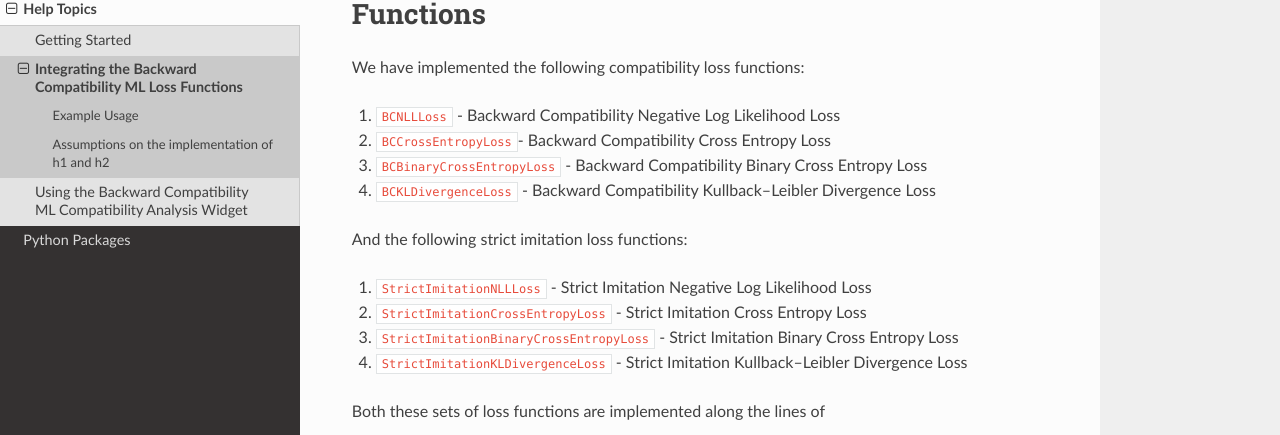
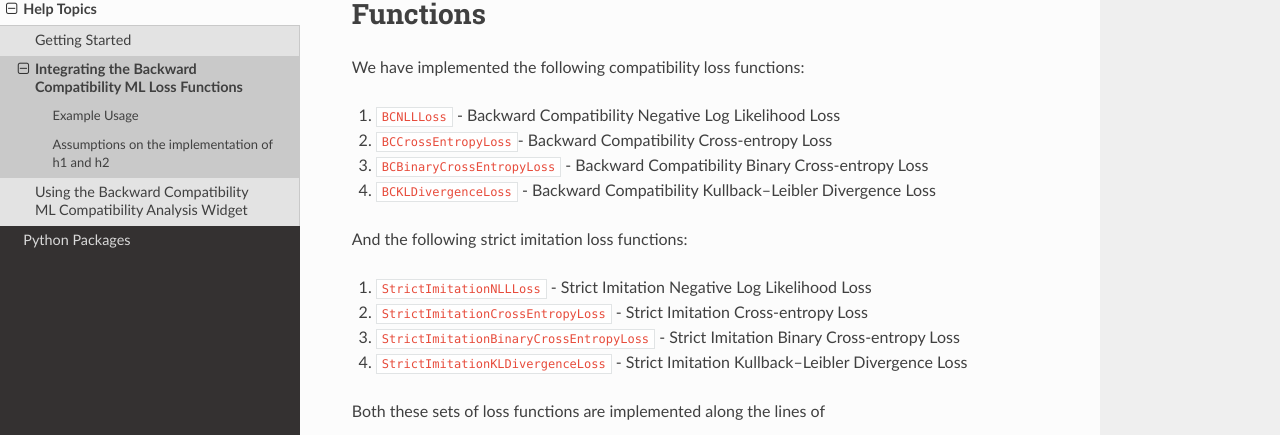
Before and after one commit to microsoft/BackwardCompatibilityML, a Sphinx documentation site: the page built from docs/backwardcompatibilityml/topics/integrating_loss_functions.rst, in a window 1280 px wide and 900 px high. Shown: the part 141-576 px from the top of the window. Built offline with Sphinx 7.4.7 and the Read the Docs theme 2.0.0, drawn with Linux system fonts in a browser that asks for light colours.

```diff
--- a/docs/backwardcompatibilityml/topics/integrating_loss_functions.rst
+++ b/docs/backwardcompatibilityml/topics/integrating_loss_functions.rst
@@ -6,15 +6,15 @@ Integrating the Backward Compatibility ML Loss Functions
 We have implemented the following compatibility loss functions:
 
 1. ``BCNLLLoss`` - Backward Compatibility Negative Log Likelihood Loss
-2. ``BCCrossEntropyLoss``- Backward Compatibility Cross Entropy Loss
-3. ``BCBinaryCrossEntropyLoss`` - Backward Compatibility Binary Cross Entropy Loss
+2. ``BCCrossEntropyLoss``- Backward Compatibility Cross-entropy Loss
+3. ``BCBinaryCrossEntropyLoss`` - Backward Compatibility Binary Cross-entropy Loss
 4. ``BCKLDivergenceLoss`` - Backward Compatibility Kullback–Leibler Divergence Loss
 
 And the following strict imitation loss functions:
 
 1. ``StrictImitationNLLLoss`` - Strict Imitation Negative Log Likelihood Loss
-2. ``StrictImitationCrossEntropyLoss`` - Strict Imitation Cross Entropy Loss
-3. ``StrictImitationBinaryCrossEntropyLoss`` - Strict Imitation Binary Cross Entropy Loss
+2. ``StrictImitationCrossEntropyLoss`` - Strict Imitation Cross-entropy Loss
+3. ``StrictImitationBinaryCrossEntropyLoss`` - Strict Imitation Binary Cross-entropy Loss
 4. ``StrictImitationKLDivergenceLoss`` - Strict Imitation Kullback–Leibler Divergence Loss
 
 Both these sets of loss functions are implemented along the lines of
```
Also changed, not shown: docs/backwardcompatibilityml/topics/examples.csv (+7 -7 lines), 2 other files.
